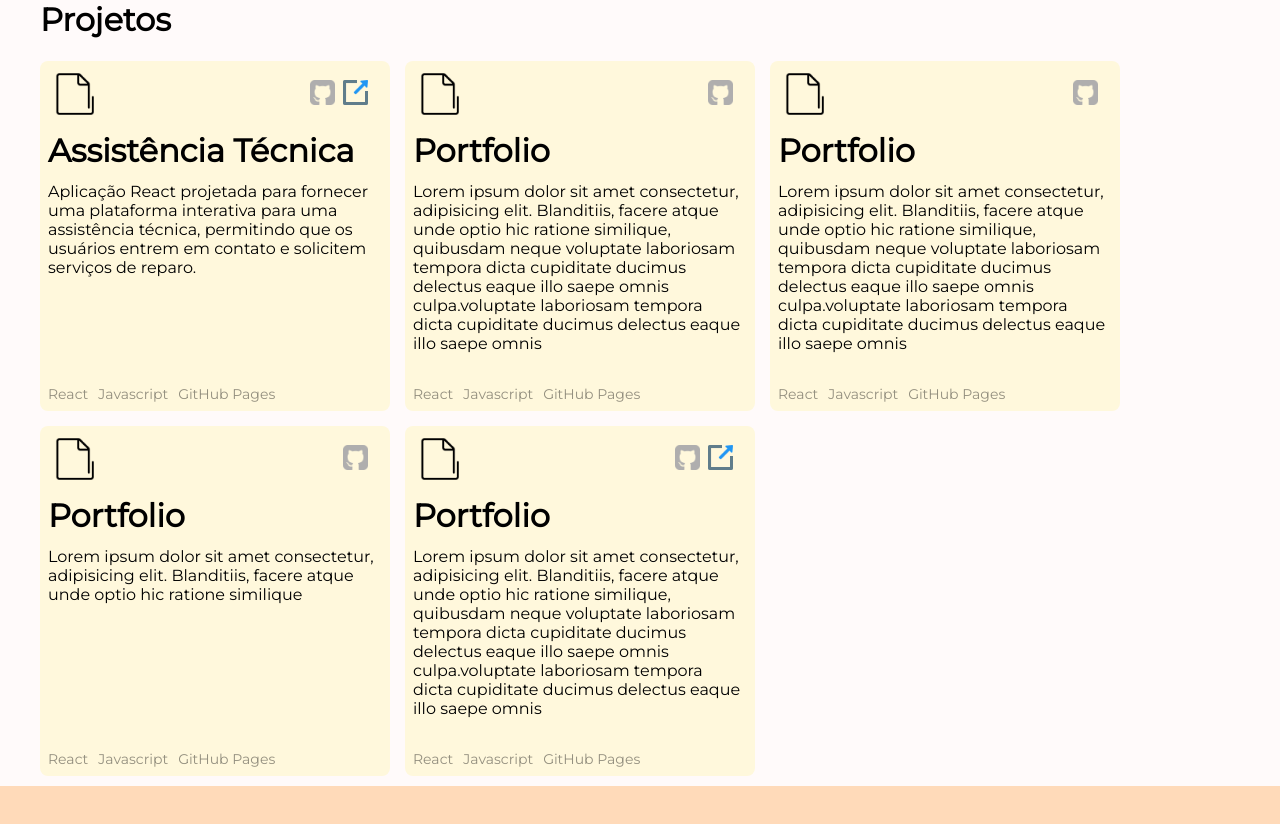
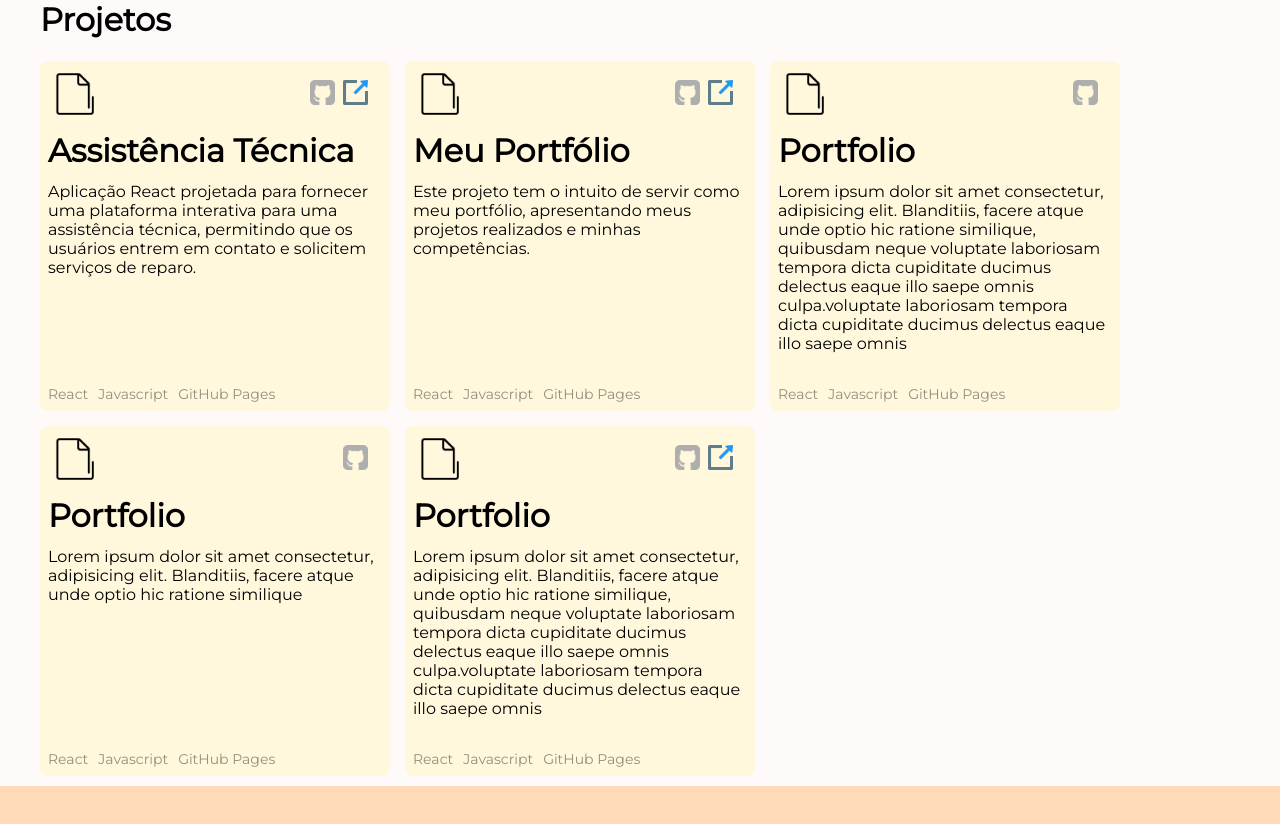
Before and after one commit to kzanetty/portfolio, a React (Vite) app: page / in a window 1280 px wide. Shown: the part 1660-2484 px from the top of the page. Built offline with nearby package versions, Linux system fonts and the light colour scheme.

Commit message:
adicionando readme

```diff
--- a/src/constant/projects.js
+++ b/src/constant/projects.js
@@ -12,13 +12,13 @@ const projects = [
     },
   },
   {
-    title: "Portfolio",
-    text: "Lorem ipsum dolor sit amet consectetur, adipisicing elit. Blanditiis, facere atque unde optio hic ratione similique, quibusdam neque voluptate laboriosam tempora dicta cupiditate ducimus delectus eaque illo saepe omnis culpa.voluptate laboriosam tempora dicta cupiditate ducimus delectus eaque illo saepe omnis",
+    title: "Meu Portfólio",
+    text: "Este projeto tem o intuito de servir como meu portfólio, apresentando meus projetos realizados e minhas competências.",
     technologies: ["React", "Javascript", "GitHub Pages"],
-    github: "https://github.com/kzanetty/application",
+    github: "https://github.com/kzanetty/portfolio",
     deploy: {
-      state: false,
-      path: "https://kzanetty.github.io/application/#/",
+      state: true,
+      path: "https://kzanetty.github.io/portfolio/",
     },
   },
   {
```
